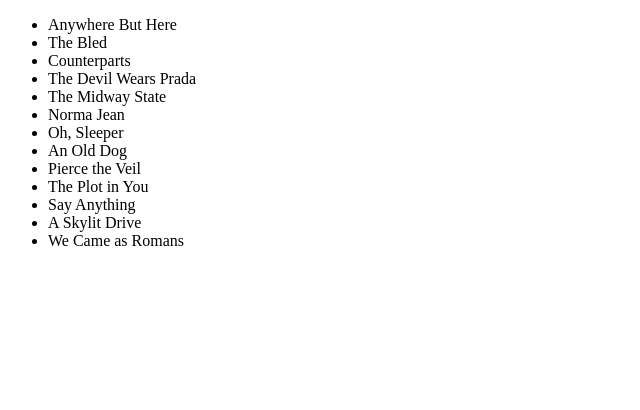
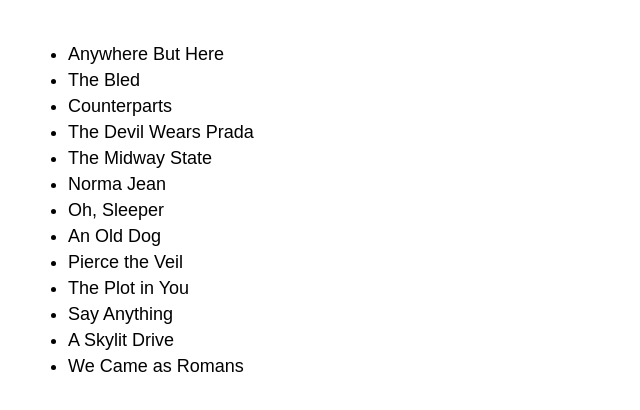
Before and after one commit to acciojob/sorting-articles-darkbloodprince, a website: page main.html in a window 1280 px wide. Shown: the whole page, without its empty margins (0-640 px from the left). Drawn offline with Linux system fonts and the light colour scheme.

Commit message:
created a submission

```diff
--- a/main.html
+++ b/main.html
@@ -9,7 +9,7 @@
 
 	<ul id="band"></ul>
 
-	<script type="text/javascript" src="./script.js"></script>
+	<script src="script.js"></script>
 </body>
 
 </html>
--- a/script.js
+++ b/script.js
@@ -1,5 +1,3 @@
-//your JS code here
-
 const bands = [
   'The Plot in You',
   'The Devil Wears Prada',
@@ -16,19 +14,17 @@ const bands = [
   'An Old Dog'
 ];
 
-// Function to remove articles
+// Remove articles (a, an, the)
 function strip(bandName) {
   return bandName.replace(/^(a |an |the )/i, '').trim();
 }
 
-// Sort ignoring articles
+// Sort alphabetically ignoring articles
 const sortedBands = bands.sort((a, b) => {
-  if (strip(a) > strip(b)) return 1;
-  if (strip(a) < strip(b)) return -1;
-  return 0;
+  return strip(a).localeCompare(strip(b));
 });
 
-// Add to DOM
+// Add sorted list to DOM
 const ul = document.getElementById("band");
 
 sortedBands.forEach(band => {
--- a/styles.css
+++ b/styles.css
@@ -1 +1,9 @@
-/*  your css code here. If applicable */
+body {
+  font-family: Arial, sans-serif;
+  padding: 20px;
+}
+
+li {
+  font-size: 18px;
+  margin: 5px 0;
+}
```
